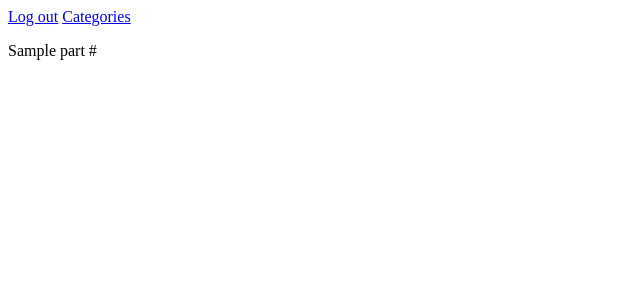
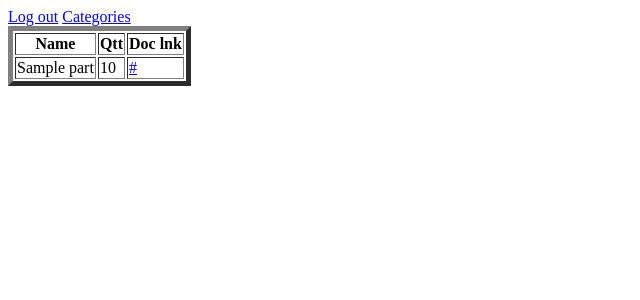
Before and after one commit to s5730817/epms, a Flask app: page /categories/1 in a window 1280 px wide. Shown: the top 300 px of the page, without its empty margins (0-640 px from the left). Run offline with Flask 3, Linux system fonts and the light colour scheme; a user stored in the database is signed in; tables that the repository leaves empty hold one stand-in row (values such as "Sample post").

Commit message:
Refactor Part model and category display

```diff
--- a/epms/models/part.py
+++ b/epms/models/part.py
@@ -7,6 +7,6 @@ class Part(db.Model):
     id = db.Column(db.Integer, primary_key=True)
     name = db.Column(db.String(128), unique=False, nullable=False)
     cat_id = db.Column(db.Integer, ForeignKey("categories.id"), nullable=False)
-    doc_link = db.Column(db.String(256), unique=True, nullable=True)
+    doc_link = db.Column(db.String(256), unique=False, nullable=True)
     category = db.relationship("Category", back_populates="parts")
     stock_entries = db.relationship("UserStock", back_populates="part")
--- a/epms/models/seed_db.py
+++ b/epms/models/seed_db.py
@@ -53,6 +53,7 @@ def seed_db(db):
             part = Part(
                 name=f"{category.name} Part {i}",
                 cat_id=category.id,
+                doc_link=f"http://test.com/{i}"
             )
             db.session.add(part)
             part_objects.append(part)
--- a/epms/routes/main.py
+++ b/epms/routes/main.py
@@ -23,7 +23,22 @@ def categories():
 @login_required
 def category(cat_id):
     user = User.query.get_or_404(current_user.id)
-    user_category_parts = Part.query.filter(Part.id.in_([stock_item.part_id for stock_item in UserStock.query.filter_by(user_id=current_user.id).all()])).filter_by(cat_id=cat_id).all()
+    user_category_parts_query = (
+        db.select(Part, UserStock.quantity)
+        .join(UserStock, UserStock.part_id == Part.id)
+        .where(UserStock.user_id == current_user.id, Part.cat_id == cat_id)
+    )
+
+    user_category_parts = db.session.execute(user_category_parts_query).all()
+    print(user_category_parts)
+    """Part.query.filter(
+        Part.id.in_(
+            [stock_item.part_id for stock_item in UserStock.query.filter_by(
+                    user_id=current_user.id
+                ).all()
+            ]
+            )
+        ).filter_by(cat_id=cat_id).all()"""
     return render_template("display_user.html", user=user, user_category_parts=user_category_parts)
 
 
@@ -37,6 +52,8 @@ def check_item(part_id):
 @login_required
 def add_part():
     categories = db.session.execute(db.select(Category).order_by(Category.name)).scalars()
+    # This is to check if part with same name already exists
+    """parts = db.session.execute(db.select(Part.name)).scalars()"""
     return render_template("add_part.html", categories=categories)
 
 @main_bp.route("/add_part", methods=["POST"])
--- a/epms/templates/display_user.html
+++ b/epms/templates/display_user.html
@@ -1,7 +1,17 @@
 {% extends "base.html" %}
 {% block content %}
-
-{% for part in user_category_parts %}
-    <p>{{ part.name }} {{ part.doc_link }}</p>
+<table border="5">
+    <tr>
+        <th>Name</th>
+        <th>Qtt</th>
+        <th>Doc lnk</th>
+    </tr>
+{% for part, quantity in user_category_parts %}
+    <tr>
+        <td>{{ part.name }}</td>
+        <td>{{ quantity }}</td>
+        <td><a href="{{ part.doc_link }}">{{ part.doc_link }}</a></td>
+    </tr>
 {% endfor %}
+</table>
 {% endblock %}
```
